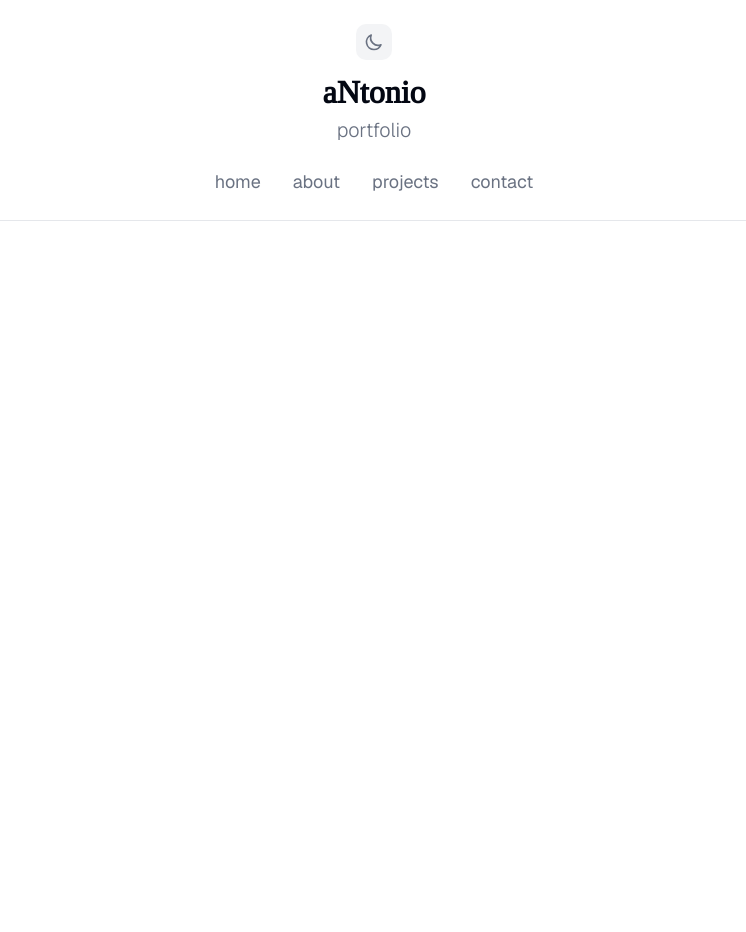
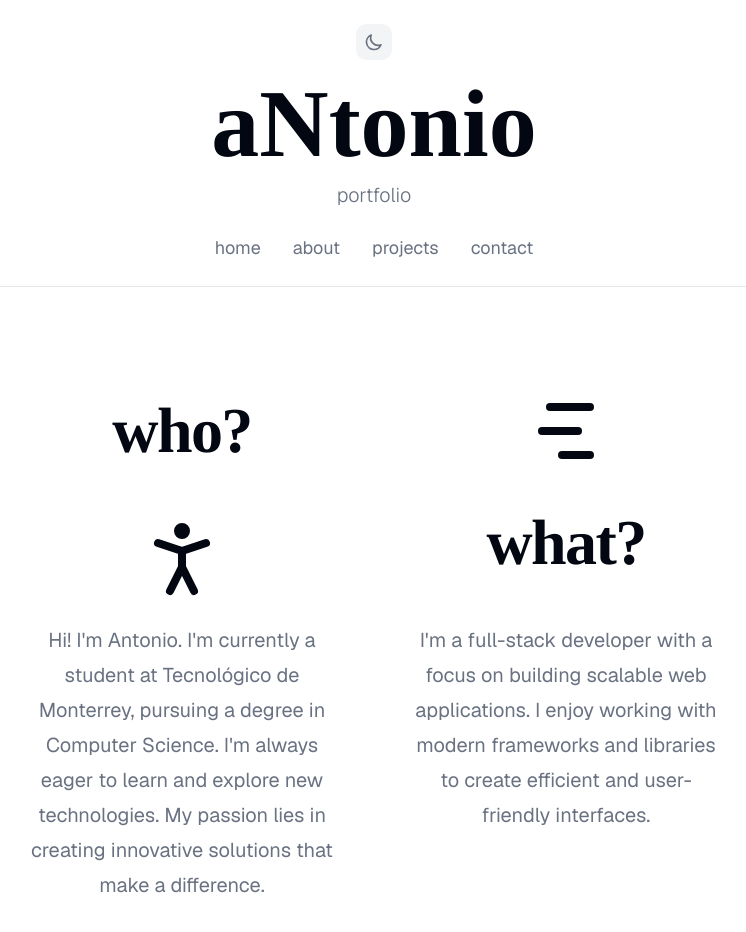
Before and after one commit to bashlui/portfolio, a Next.js app: page / in a window 1280 px wide. Shown: the top 932 px of the page, without its empty margins (266-1012 px from the left). Before the commit the page ends 800 px from the top, so only its background shows below. Built offline with nearby package versions, Linux system fonts and the light colour scheme.

Commit message:
Icons and nav animation

```diff
--- a/app/components/Header.tsx
+++ b/app/components/Header.tsx
@@ -1,6 +1,6 @@
 "use client";
 
-import { useState, useRef, useEffect } from "react";
+import { useState, useRef } from "react";
 import Link from "next/link";
 import {
   DropdownMenu,
@@ -11,8 +11,7 @@ import {
   DropdownMenuTrigger,
 } from "@/ui/dropdown-menu";
 import { useTheme } from "../context/ThemeContext";
-import { GitBranch, Mail } from 'lucide-react';
-import { Linkedin } from 'lucide-react'; // Assuming you have a Linkedin icon component
+import { GitBranch, Mail, Linkedin } from 'lucide-react';
 
 export default function Header() {
   const { theme, toggleTheme } = useTheme();
@@ -109,13 +108,10 @@ export default function Header() {
 
       {/* Logo/Brand - Centered */}
       <div className="flex flex-col items-center mb-6">
-        <h1
-          className="text-8xl lg:text-9xl font-bold text-foreground text-center"
-          id="title"
-        >
+        <h1 className="portfolio-title text-foreground font-bold text-8xl">
           aNtonio
         </h1>
-        <h2 className="text-xl font-light text-muted-foreground mt-2">
+        <h2 className="portfolio-subtitle">
           portfolio
         </h2>
       </div>
--- a/app/components/Home.tsx
+++ b/app/components/Home.tsx
@@ -0,0 +1,24 @@
+import { PersonStanding, ChartNoAxesGantt } from "lucide-react"
+
+export default function Home() {
+  return (
+    <div className="content-container">
+        <div className="grid grid-cols-2 md:grid-cols-2 gap-16"> {/* Increased gap for more separation */}
+          <div className="text-justify"> {/* Added text-justify class */}
+            <h1 className="section-title">who?</h1>
+            <PersonStanding className="h-24 w-24 mx-auto mb-4" />
+            <p className="content-text mb-4">
+              Hi! I&apos;m Antonio. I&apos;m currently a student at Tecnológico de Monterrey, pursuing a degree in Computer Science. I&apos;m always eager to learn and explore new technologies. My passion lies in creating innovative solutions that make a difference.
+            </p>
+          </div>
+          <div className="text-justify"> {/* Added text-justify class */}
+            <ChartNoAxesGantt className="h-24 w-24 mx-auto mb-4" />
+            <h1 className="section-title">what?</h1>
+            <p className="content-text">
+              I&apos;m a full-stack developer with a focus on building scalable web applications. I enjoy working with modern frameworks and libraries to create efficient and user-friendly interfaces.
+            </p>
+          </div>
+        </div>
+      </div>
+  )
+}
--- a/app/globals.css
+++ b/app/globals.css
@@ -87,7 +87,6 @@ body {
 
 #title {
   font-family: var(--font-tinos), serif;
-  font-size: 2rem;
   font-weight: 700;
   color: var(--foreground);
 }
@@ -138,3 +137,65 @@ body {
     @apply bg-background text-foreground;
   }
 }
+
+/* Portfolio Title Styling */
+.portfolio-title {
+  font-family: var(--font-tinos), serif;
+  font-size: 6rem; /* text-8xl equivalent */
+  font-weight: 700; /* font-bold */
+  color: var(--foreground);
+  text-align: center;
+}
+
+@media (min-width: 1024px) {
+  #title {
+    font-size: 8rem; /* lg:text-9xl equivalent */
+  }
+}
+
+.portfolio-subtitle {
+  font-size: 1.25rem; /* text-xl */
+  font-weight: 300; /* font-light */
+  color: var(--muted-foreground);
+  margin-top: 0.5rem; /* mt-2 */
+}
+
+/* Content Styling */
+.section-title {
+  font-family: var(--font-tinos), serif;
+  font-size: 3rem; /* text-5xl */
+  font-weight: 600;
+  color: var(--foreground);
+  margin-bottom: 2rem;
+  text-align: center;
+  letter-spacing: -0.025em;
+}
+
+.content-text {
+  font-size: 1.125rem; /* text-lg */
+  line-height: 1.75; /* leading-7 */
+  color: var(--muted-foreground);
+  max-width: 65ch; /* Optimal reading width */
+  margin: 0 auto;
+  text-align: center;
+}
+
+.content-container {
+  padding: 4rem 1.5rem;
+  max-width: 48rem; /* max-w-3xl */
+  margin: 0 auto;
+}
+
+@media (min-width: 768px) {
+  .section-title {
+    font-size: 4rem; /* md:text-6xl */
+  }
+
+  .content-text {
+    font-size: 1.25rem; /* md:text-xl */
+  }
+
+  .content-container {
+    padding: 6rem 2rem;
+  }
+}
--- a/app/layout.tsx
+++ b/app/layout.tsx
@@ -16,7 +16,7 @@ const geistMono = Geist_Mono({
 const tinos = Tinos({
   variable: "--font-tinos",
   subsets: ["latin"],
-  weight: ["400"],
+  weight: ["400", "700"],
 });
 
 export const metadata: Metadata = {
--- a/app/page.tsx
+++ b/app/page.tsx
@@ -1,10 +1,11 @@
 import Header from "./components/Header"
+import Home from "./components/Home"
 
 export default function Page() {
   return (
     <>
       <Header />
-
+      <Home />
     </>
   )
 }
```
